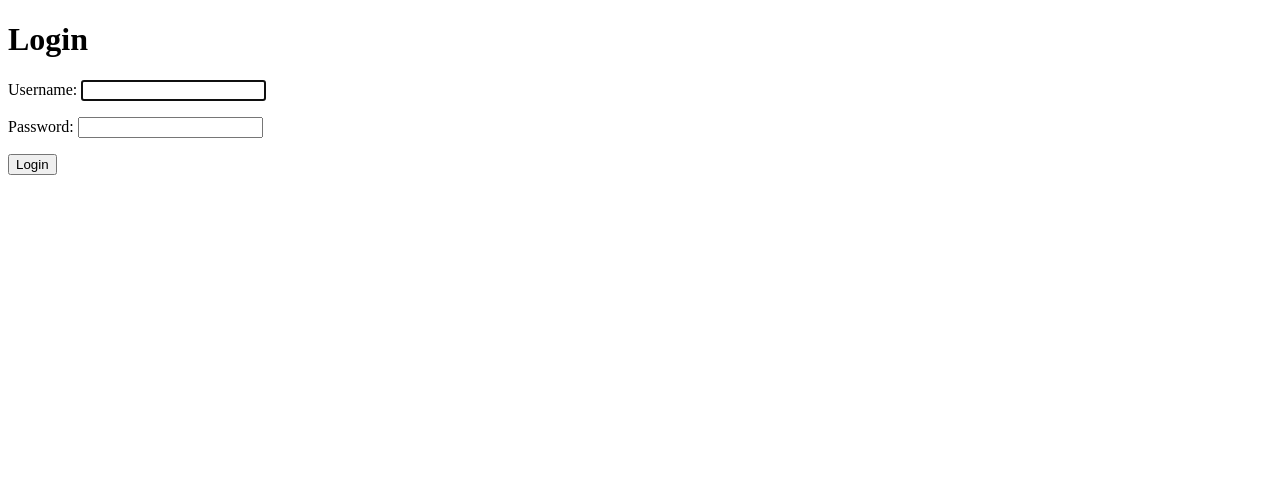
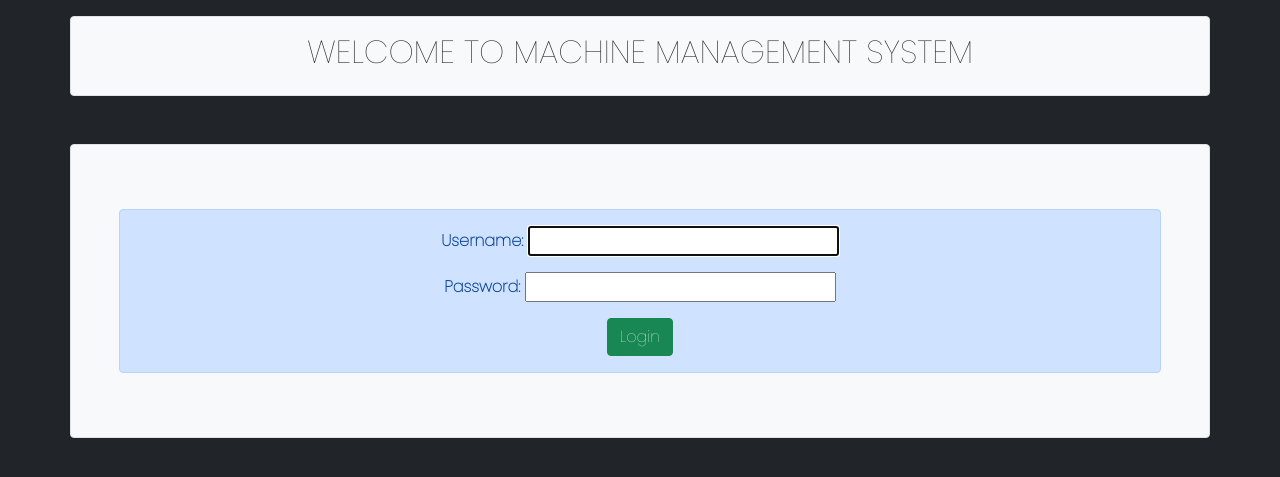
Before and after one commit to kartikeymahajan/machine_management, a Django app: page /login/ in a window 1280 px wide. Shown: the top 477 px of the page. Run offline with Django 4.2, Linux system fonts and the light colour scheme.

Commit message:
IMPLEMENTATION OF LOGIN UI PAGE

```diff
--- a/mysite/machines/templates/machines/logout.html
+++ b/mysite/machines/templates/machines/logout.html
@@ -21,11 +21,11 @@
 
 <form method="post">
      <div class="mb-3 mt-3">
-          <div class="alert alert-danger text-center mb-3 ">
+          <div class="alert alert-primary text-center mb-3 ">
 
        <h1>Logged Out</h1>
         <p>You have been successfully logged out.</p>
-        <p><a href="{% url 'login' %}">Login</a> again</p>
+        <p><a href="{% url 'login' %}" type="button" class="btn btn-success">Login</a> again</p>
     </div>
 
     </div>
--- a/mysite/machines/templates/registration/login.html
+++ b/mysite/machines/templates/registration/login.html
@@ -1,15 +1,43 @@
-<!DOCTYPE html>
-<html lang="en">
+
+<html>
 <head>
-    <meta charset="UTF-8">
-    <title>Login</title>
+     <link href="https://cdn.jsdelivr.net/npm/bootstrap@5.0.2/dist/css/bootstrap.min.css" rel="stylesheet"
+    integrity="sha384-EVSTQN3/azprG1Anm3QDgpJLIm9Nao0Yz1ztcQTwFspd3yD65VohhpuuCOmLASjC" crossorigin="anonymous">
+<link rel="preconnect" href="https://fonts.googleapis.com">
+<link rel="preconnect" href="https://fonts.gstatic.com" crossorigin>
+<link href="https://fonts.googleapis.com/css2?family=Poppins:wght@100&display=swap" rel="stylesheet">
+    <link rel="stylesheet" href="https://cdnjs.cloudflare.com/ajax/libs/font-awesome/6.4.2/css/all.min.css" integrity="sha512-z3gLpd7yknf1YoNbCzqRKc4qyor8gaKU1qmn+CShxbuBusANI9QpRohGBreCFkKxLhei6S9CQXFEbbKuqLg0DA==" crossorigin="anonymous" referrerpolicy="no-referrer" />
+
+    <style>
+      *{
+      font-family: 'Poppins', sans-serif;
+
+      }
+    </style>
 </head>
-<body>
-    <h1>Login</h1>
-    <form method="post">
-        {% csrf_token %}
+<body class="bg-dark">
+<div class="container text-center mt-3 p-3 border rounded  bg-light">
+    <h2>WELCOME TO MACHINE MANAGEMENT SYSTEM</h2>
+
+    </div>
+<b>
+<div class="container mt-5 p-5 border rounded bg-light">
+
+<form method="post">
+     <div class="mb-3 mt-3">
+          <div class="alert alert-primary text-center mb-3 ">
+              {% csrf_token %}
         {{ form.as_p }}
-        <button type="submit">Login</button>
-    </form>
+        <button type="submit" class="btn btn-success">Login</button>
+
+
+    </div>
+
+    </div>
+</form>
+
+</div>
+<script src="https://cdn.jsdelivr.net/npm/bootstrap@5.0.2/dist/js/bootstrap.bundle.min.js" integrity="sha384-MrcW6ZMFYlzcLA8Nl+NtUVF0sA7MsXsP1UyJoMp4YLEuNSfAP+JcXn/tWtIaxVXM" crossorigin="anonymous"></script>
+    </b>
 </body>
 </html>
```
Also changed, not shown: mysite/db.sqlite3.
